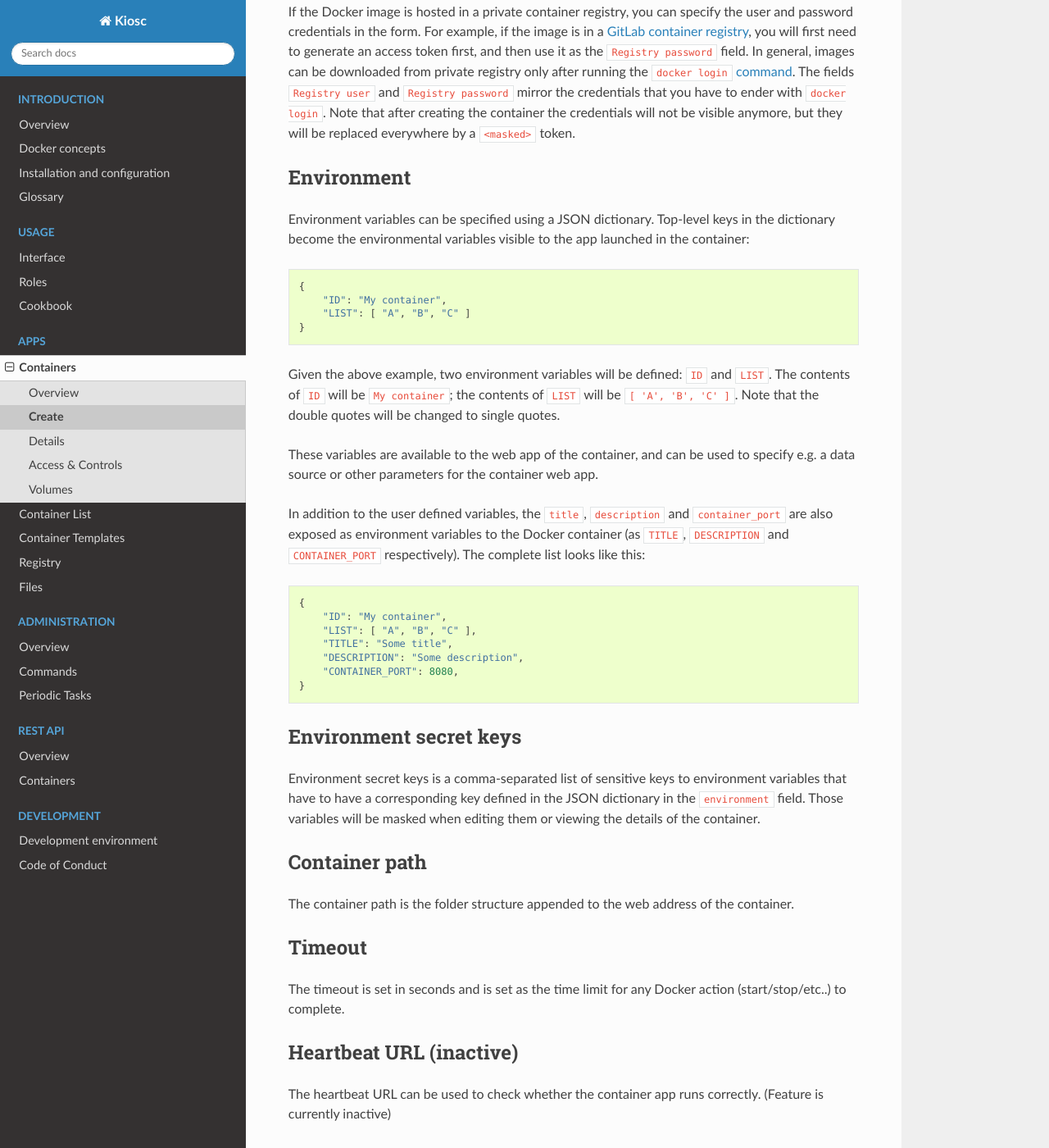
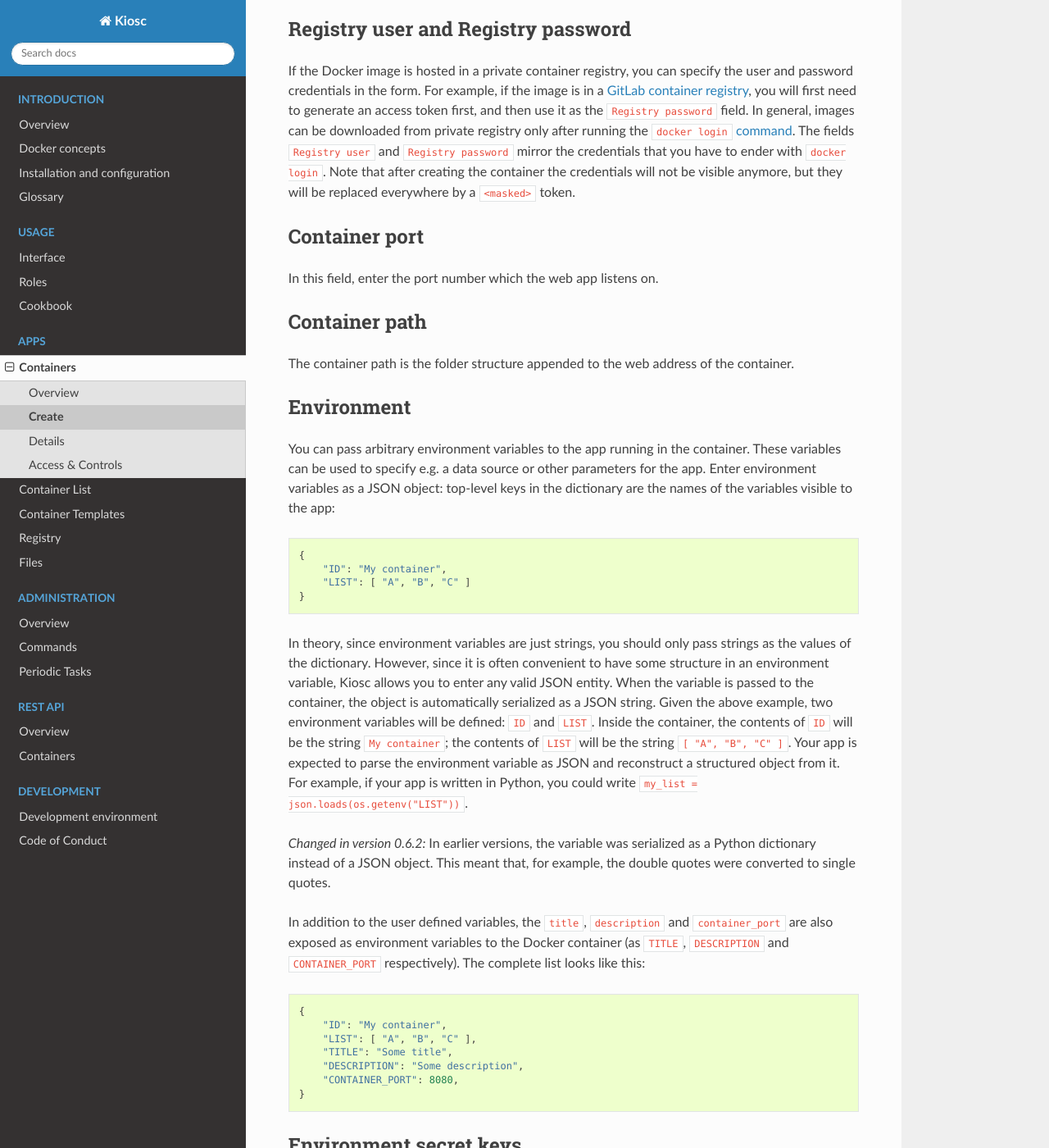
Before and after one commit to bihealth/kiosc-server, a Sphinx documentation site: the page built from docs/source/apps_containers_create.rst, in a window 1280 px wide and 1400 px high, scrolled down 2354 px. Shown: the whole window at 82% size. Built offline with Sphinx 7.4.7 and the Read the Docs theme 3.1.0, drawn with Linux system fonts in a browser that asks for light colours; some of the changed text lies outside the part shown.

Commit message:
add docs for remote mounts (#211)

```diff
--- a/docs/source/apps_containers.rst
+++ b/docs/source/apps_containers.rst
@@ -18,4 +18,3 @@
     Create <apps_containers_create>
     Details <apps_containers_details>
     Access & Controls <apps_containers_controls>
-    Volumes <apps_containers_volumes>
--- a/docs/source/apps_containers_create.rst
+++ b/docs/source/apps_containers_create.rst
@@ -59,26 +59,41 @@
 The fields ``Registry user`` and ``Registry password`` mirror the credentials that you have to ender with ``docker login``.
 Note that after creating the container the credentials will not be visible anymore, but they will be replaced everywhere by a ``<masked>`` token.
 
+Container port
+^^^^^^^^^^^^^^
+
+In this field, enter the port number which the web app listens on.
+
+Container path
+^^^^^^^^^^^^^^
+
+The container path is the folder structure appended to the web address of
+the container.
+
 Environment
 ^^^^^^^^^^^
 
-Environment variables can be specified using a JSON dictionary.
-Top-level keys in the dictionary become the environmental variables visible to the app launched
-in the container::
+You can pass arbitrary environment variables to the app running in the container.
+These variables can be used to specify e.g. a data source or other parameters
+for the app. Enter environment variables as a JSON object: top-level keys in the
+dictionary are the names of the variables visible to the app::
 
     {
         "ID": "My container",
         "LIST": [ "A", "B", "C" ]
     }
 
+In theory, since environment variables are just strings, you should only pass strings as the values of the dictionary.
+However, since it is often convenient to have some structure in an environment variable, Kiosc allows you to enter any valid JSON entity.
+When the variable is passed to the container, the object is automatically serialized as a JSON string.
 Given the above example, two environment variables will be defined: ``ID``
-and ``LIST``.  The contents of ``ID`` will be ``My container``; the contents of
-``LIST`` will be ``[ 'A', 'B', 'C' ]``. Note that the double quotes will be
-changed to single quotes.
+and ``LIST``.  Inside the container, the contents of ``ID`` will be the string ``My container``; the contents of
+``LIST`` will be the string ``[ "A", "B", "C" ]``. Your app is expected to parse the environment variable as JSON and reconstruct a structured object from it.
+For example, if your app is written in Python, you could write ``my_list = json.loads(os.getenv("LIST"))``.
 
-These variables are available to the web app of the container,
-and can be used to specify e.g. a data source or other parameters
-for the container web app.
+.. versionchanged:: 0.6.2
+
+    In earlier versions, the variable was serialized as a Python dictionary instead of a JSON object. This meant that, for example, the double quotes were converted to single quotes.
 
 In addition to the user defined variables, the ``title``, ``description`` and
 ``container_port`` are also exposed as environment variables to the Docker container
@@ -100,11 +115,48 @@
 have a corresponding key defined in the JSON dictionary in the ``environment`` field.
 Those variables will be masked when editing them or viewing the details of the container.
 
-Container path
-^^^^^^^^^^^^^^
+Remote mounts
+^^^^^^^^^^^^^
 
-The container path is the folder structure appended to the web address of
-the container.
+.. versionadded:: 0.6.2
+
+.. image:: figures/apps/containers/create_remote_mount.png
+  :alt: Form to create a remote mount
+
+You can tell Kiosc to download data *before* the container even starts. These
+data will still be available if the container is stopped and started again, so
+using a remote mount can make containers start much faster. It can also simplify
+your app, because it can just assume that the data are already available at a
+given path, instead of having to download them.
+
+Click "Add a remote mount", then enter the URL from which you want to download
+data. The files will be downloaded *recursively*, so be careful what you ask
+for. The URL can point to an HTTP, HTTPS, or FTP server. In the "Destination"
+field, enter the directory where the container should find the data. Note that
+this must be a directory name even if you download just one file: the file names
+will be the same as in the original data. When the container starts, you can
+point your app to the destination directory and the data will be already there.
+
+The source URL is actually optional. If left blank, Kiosc will create an empty
+persistent volume at the specified container path. Your app can then use it to
+store data which will survive even if the container exits.
+
+You can create up to 10 mount points by clicking "Add a remote mount" multiple
+times. If you realize you don't need a mount that you already added, click
+"Dismiss this mount" to remove it.
+
+The data are downloaded for the first time when the container starts. To help
+you know exactly what data are available and where they are, you will see a
+directory listing of the "Destination" path in the container logs.
+
+Command
+^^^^^^^
+
+Enter the command that the container should run as soon as it starts.
+
+.. tip::
+
+    You can make use of the environment variables defined above in this command line.
 
 Timeout
 ^^^^^^^
--- a/docs/source/conf.py
+++ b/docs/source/conf.py
@@ -23,7 +23,7 @@
 # -- Project information -----------------------------------------------------
 
 project = "Kiosc"
-copyright = "2021, Berlin Institute of Health"
+copyright = "2019-2026, Berlin Institute of Health"
 author = "Oliver Stolpe"
 
 # The short X.Y version
```
Also changed, not shown: docs/source/apps_containers_volumes.rst (deleted, +0 -10 lines), docs/source/figures/apps/containers/create_remote_mount.png (added), docs/source/figures/apps/containers/details_running_logs.png.
